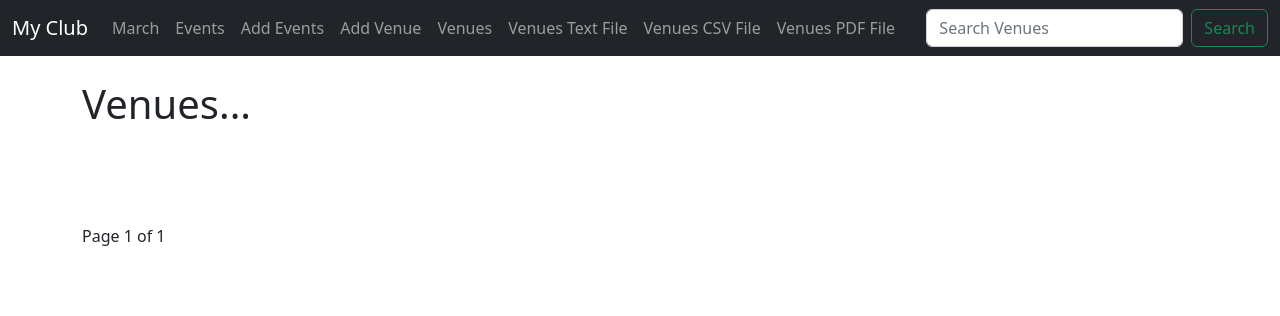
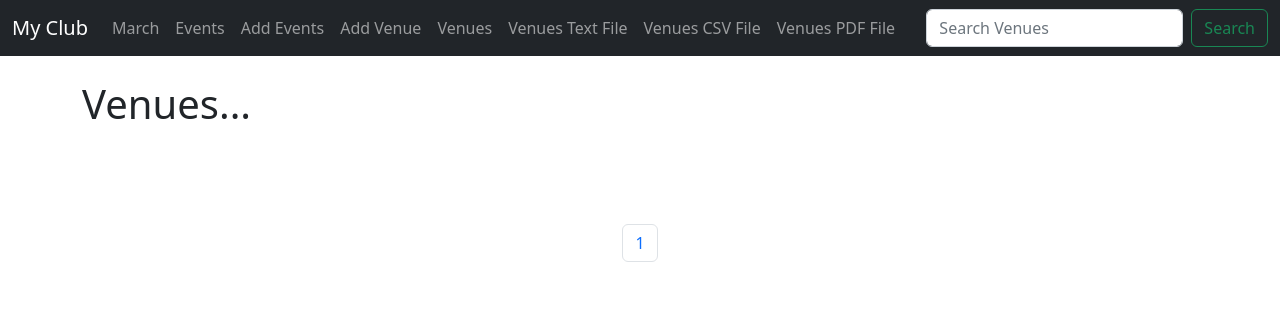
Before and after one commit to MUHAMMAD-NIYAS-P/Codemywednesdays, a Django app: page /list_venues in a window 1280 px wide. Shown: the top 316 px of the page. Run offline with Django 4.2, Linux system fonts and the light colour scheme; data that the repository does not hold is empty.

Commit message:
commit 18 v19 (bootstraping paginator)

```diff
--- a/events/templates/events/venue.html
+++ b/events/templates/events/venue.html
@@ -4,6 +4,7 @@
 
     <h1>Venues...</h1>
     <br><br>
+
     <table class="table table-striped table-hover table-bordered">
         {% for venue in venues %}
         <tr>
@@ -22,16 +23,27 @@
     No of Pages: {{ venues.paginator.num_pages }}
     <hr><br><br> -->
 
+    <nav aria-label="Page navigation example">
+        <ul class="pagination justify-content-center">
+
     {% if venues.has_previous %}
-        <a href="?page=1">&laquo First</a>
-        <a href="?page={{ venues.previous_page_number }}">Previous</a>
+        <li class="page-item"><a class="page-link" href="?page=1">&laquo First</a></li>
+        <li class="page-item"><a class="page-link" href="?page={{ venues.previous_page_number }}">Previous</a></li>
     {% endif %}
 
-    Page {{ venues.number }} of {{ venues.paginator.num_pages }}
+    <!-- <li class="page-item"><a class="page-link disabled" href="#">Page {{ venues.number }} of {{ venues.paginator.num_pages }}</a></li> -->
+    {% for i in nums %}
+        <li class="page-item"><a class="page-link" href="?page={{ forloop.counter }}">{{ forloop.counter }}</a></li>
+    {% endfor %}
 
     {% if venues.has_next %}
-        <a href="?page={{ venues.next_page_number}}">Next</a>
-        <a href="?page={{ venues.paginator.num_pages }}">Last &raquo</a>
+        <li class="page-item"><a class="page-link" href="?page={{ venues.next_page_number}}">Next</a></li>
+        <li class="page-item"><a class="page-link" href="?page={{ venues.paginator.num_pages }}">Last &raquo</a></li>
     {% endif %}
 
+        </ul>
+    </nav>
+
+    <!-- {{ num }} -->
+
 {% endblock %}
--- a/events/views.py
+++ b/events/views.py
@@ -167,8 +167,9 @@ def list_venues(request):
     p = Paginator(Venue.objects.all(), 2)
     page = request.GET.get('page')
     venues = p.get_page(page)
+    nums = "a" * venues.paginator.num_pages
 
-    return render(request, 'events/venue.html', { 'venue_list':venue_list, 'venues':venues })
+    return render(request, 'events/venue.html', { 'venue_list':venue_list, 'venues':venues, 'nums':nums })
 
 
 def add_venue(request):
```
